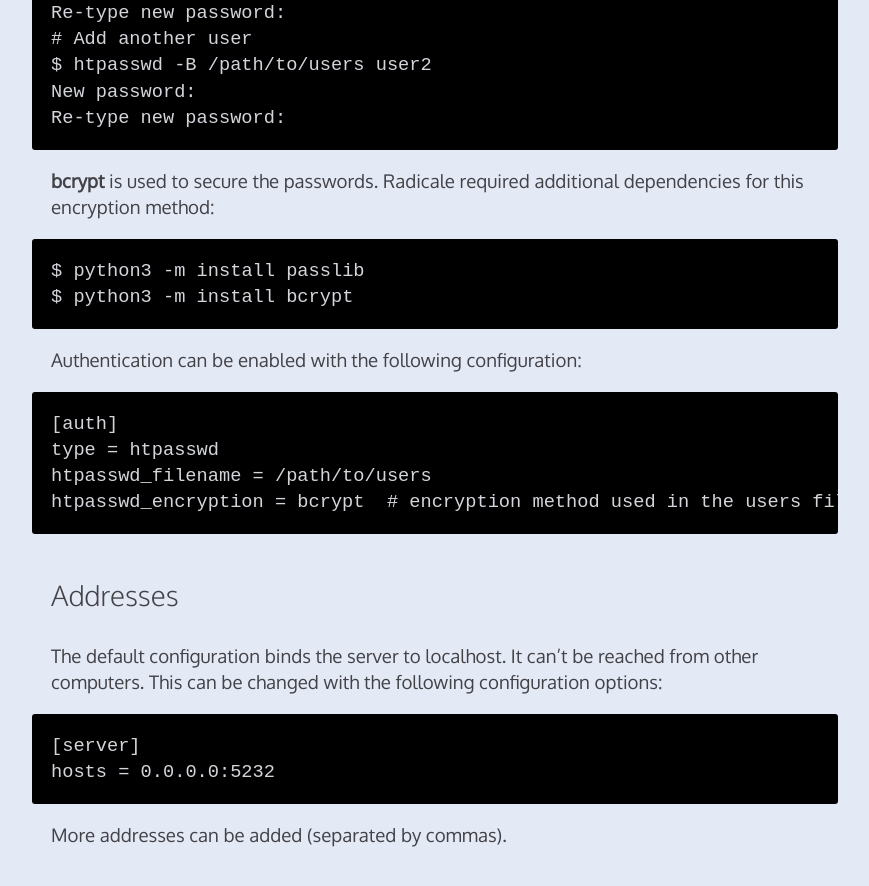
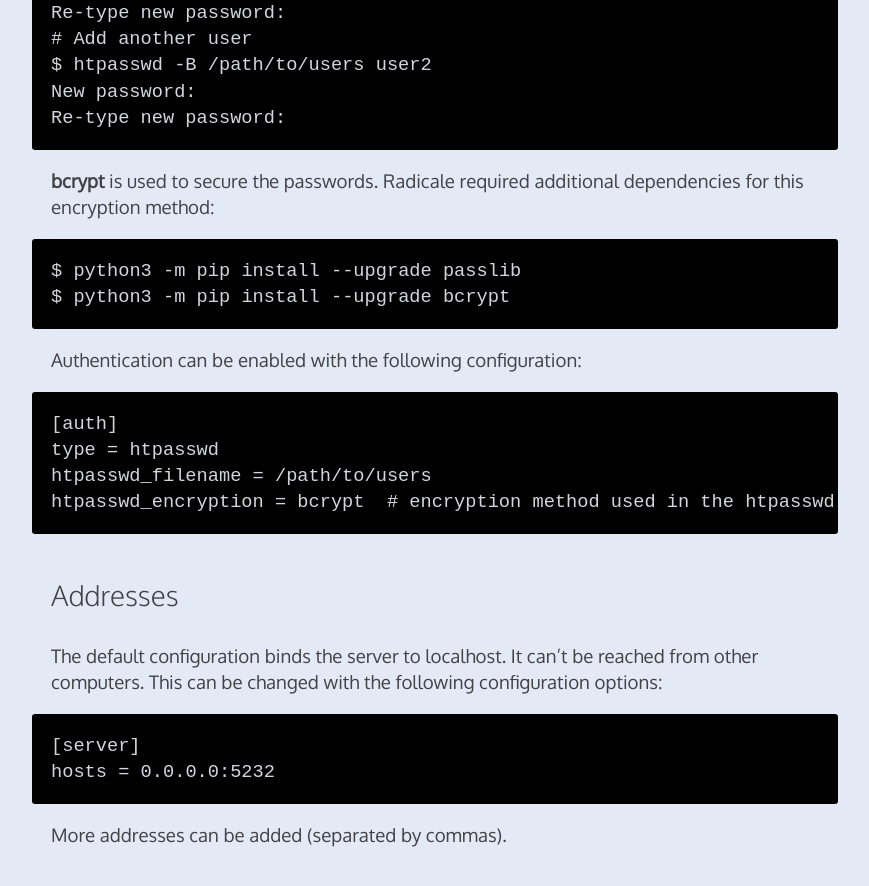
Before and after one commit to Kozea/Radicale, a Jekyll site: the page built from setup.md, in a window 1280 px wide and 900 px high, scrolled down 995 px. Shown: the top 886 px of the window, without its empty margins (205-1074 px from the left). Built offline with Jekyll 4.4.1, drawn with Linux system fonts in a browser that asks for light colours.

Commit message:
WIP (small fixes for setup.md)

````diff
--- a/setup.md
+++ b/setup.md
@@ -44,8 +44,8 @@ Re-type new password:
 **bcrypt** is used to secure the passwords. Radicale required additional
 dependencies for this encryption method:
 ```bash
-$ python3 -m install passlib
-$ python3 -m install bcrypt
+$ python3 -m pip install --upgrade passlib
+$ python3 -m pip install --upgrade bcrypt
 ```
 
 Authentication can be enabled with the following configuration:
@@ -53,7 +53,7 @@ Authentication can be enabled with the following configuration:
 [auth]
 type = htpasswd
 htpasswd_filename = /path/to/users
-htpasswd_encryption = bcrypt  # encryption method used in the users file
+htpasswd_encryption = bcrypt  # encryption method used in the htpasswd file
 ```
 
 ## Addresses
````
